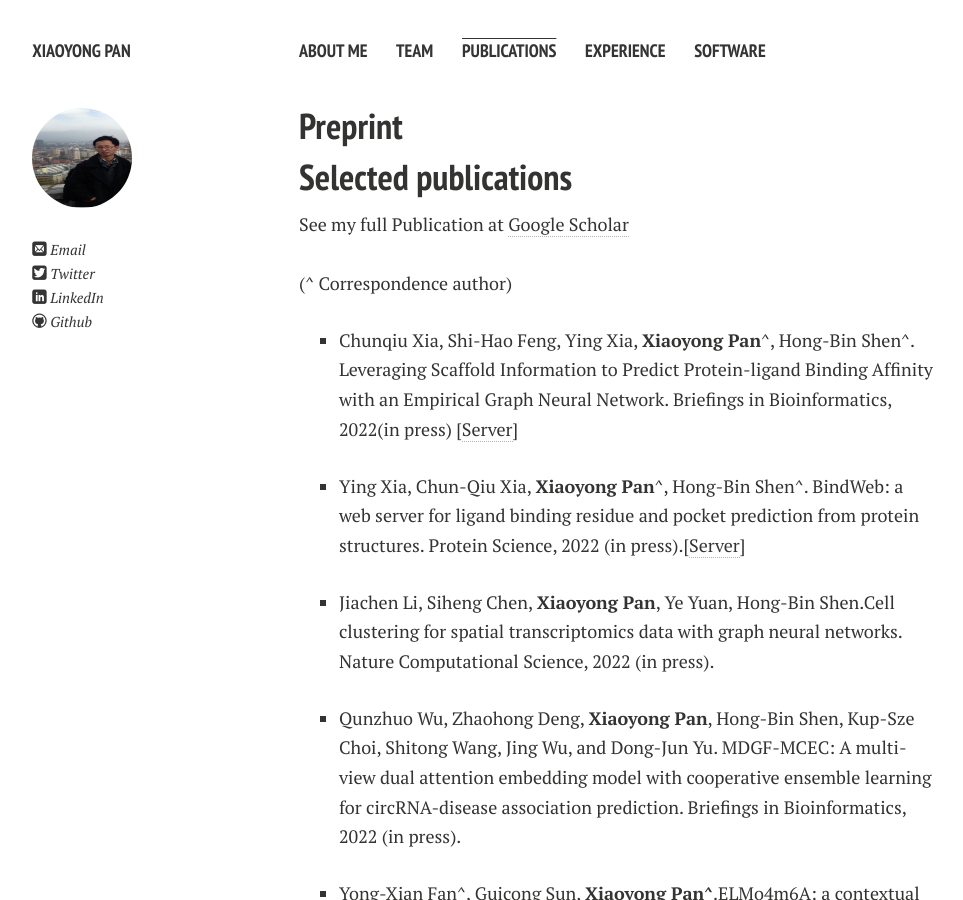
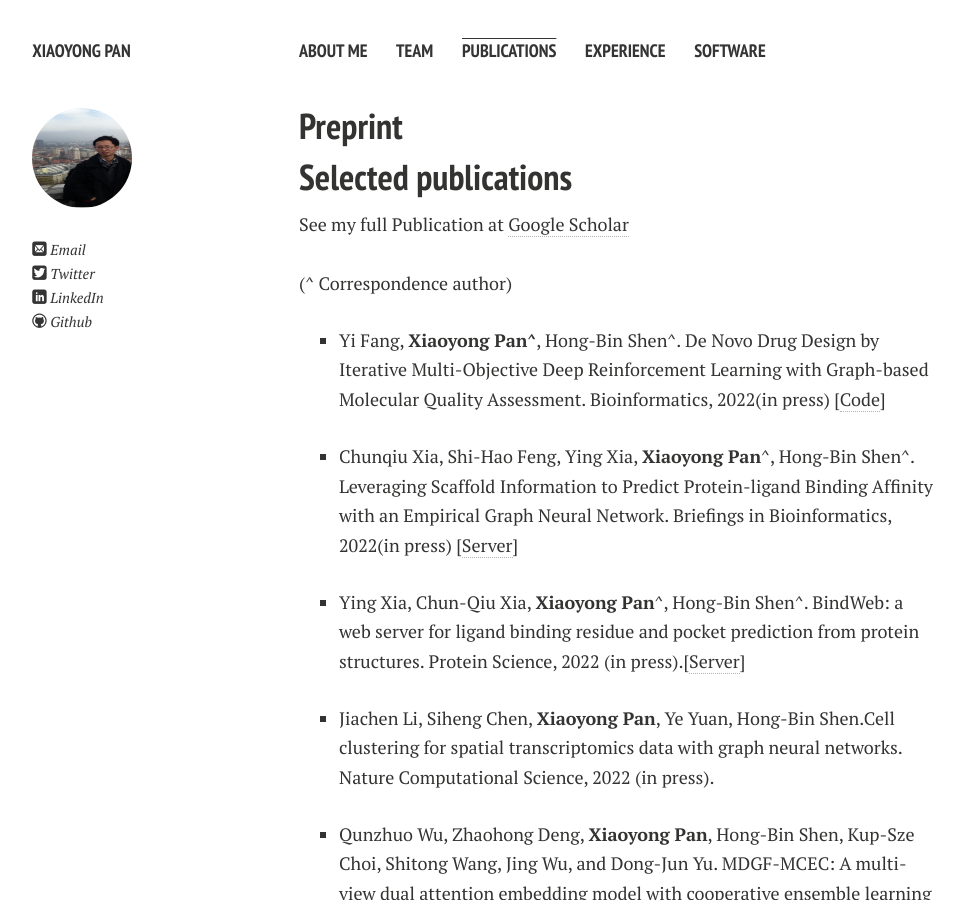
Before and after one commit to xypan1232/xypan1232.github.io, a Jekyll site: the page built from publications.md, in a window 1280 px wide and 900 px high. Shown: the whole window, without its empty margins (21-984 px from the left). Built offline with Jekyll 4.4.1, drawn with Linux system fonts in a browser that asks for light colours; nearby versions of some CDN libraries; Markdown is read by kramdown in place of the engine named in the settings.

Commit message:
Update publications.md

```diff
--- a/publications.md
+++ b/publications.md
@@ -11,6 +11,9 @@ title: Publications
 See my full Publication at <a href="https://scholar.google.com/citations?hl=en&user=Yis2IzgAAAAJ">Google Scholar</a> <br><br>
 (^ Correspondence author) <br>
 <ul>
+<li><p>Yi Fang, <b>Xiaoyong Pan^</b>, Hong-Bin Shen^. De Novo Drug Design by Iterative Multi-Objective Deep Reinforcement Learning with Graph-based Molecular Quality Assessment. Bioinformatics, 2022(in press) [<a href="https://github.com/yifang000/QADD">Code</a>]</p>
+	</li>
+
 <li><p>Chunqiu Xia, Shi-Hao Feng, Ying Xia, <b>Xiaoyong Pan</b>^, Hong-Bin Shen^. Leveraging Scaffold Information to Predict Protein-ligand Binding Affinity with an Empirical Graph Neural Network. Briefings in Bioinformatics, 2022(in press) [<a href="http://www.csbio.sjtu.edu.cn/bioinf/EGNA/">Server</a>]</p>
 	</li>
 	<li>
```
